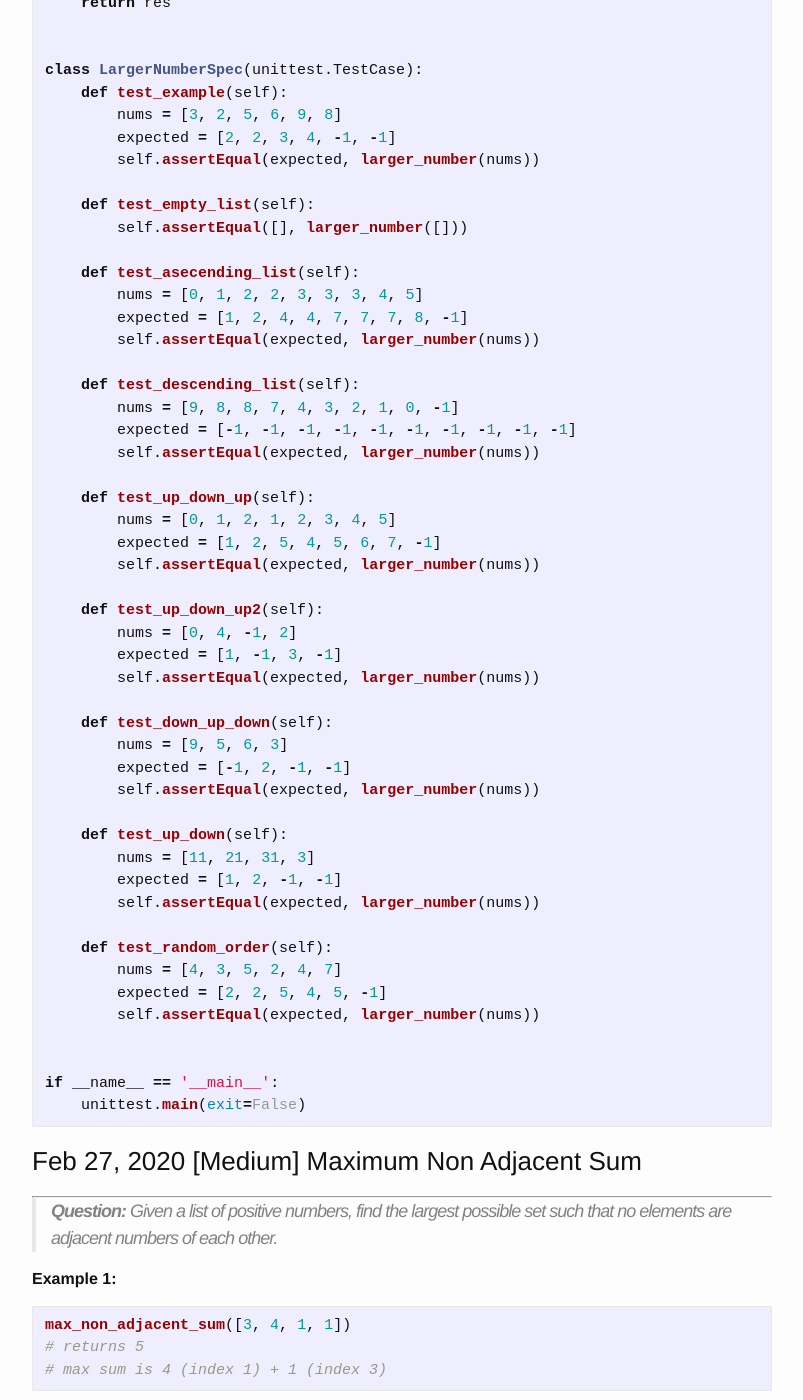
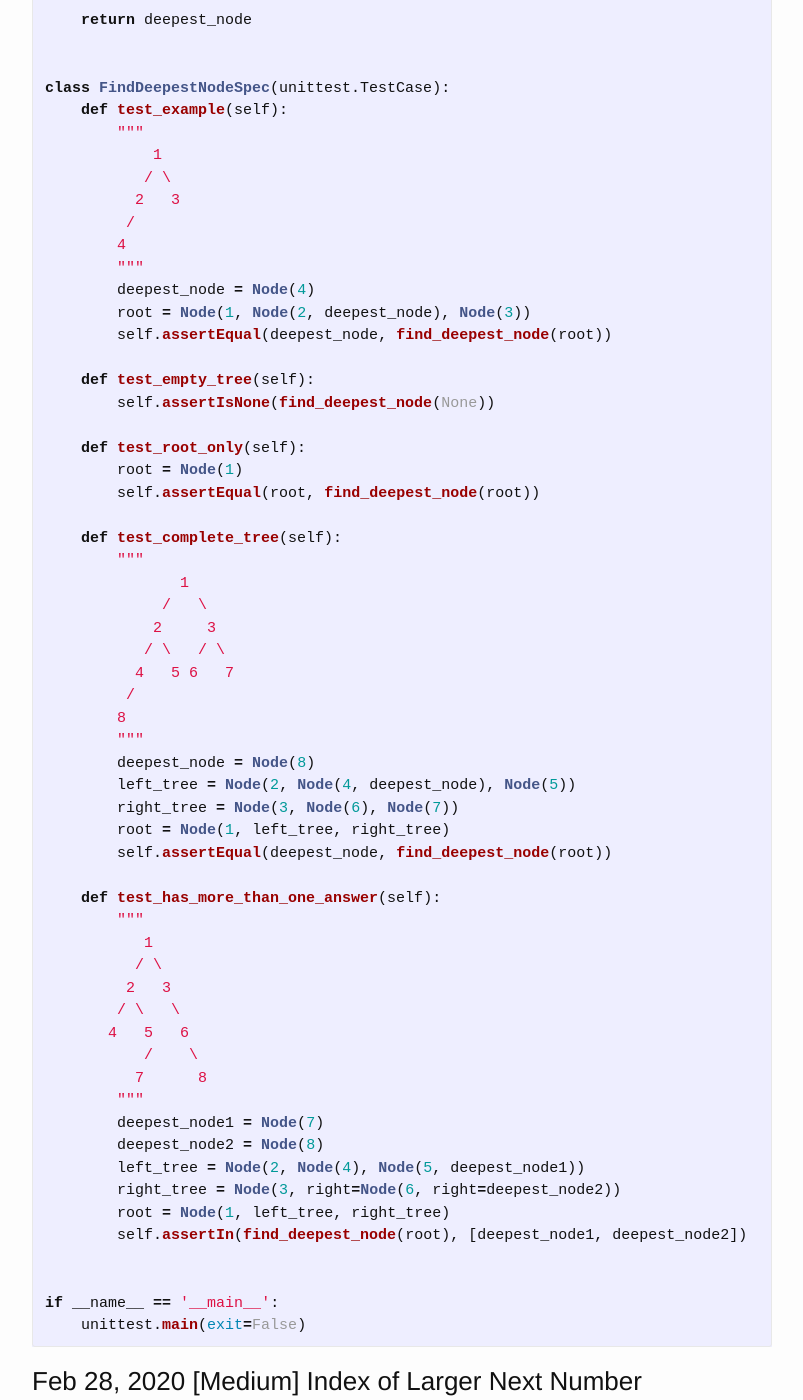
Before and after one commit to trsong/trsong.github.io, a Jekyll site: the page built from _posts/2020-02-01-DailyQuestionsFeb.md, in a window 1280 px wide and 1400 px high, scrolled down 2561 px. Shown: the whole window, without its empty margins (238-1041 px from the left). Built offline with Jekyll 4.4.1, drawn with Linux system fonts in a browser that asks for light colours; some of the changed text lies outside the part shown.

Commit message:
Add Solution to Feb 29 Question

````diff
--- a/_posts/2020-02-01-DailyQuestionsFeb.md
+++ b/_posts/2020-02-01-DailyQuestionsFeb.md
@@ -18,6 +18,22 @@ categories: Python/Java
 
 **Java Playground:** [https://repl.it/languages/java](https://repl.it/languages/java)
 
+
+### Mar 1, 2020 [Medium] Range Searching in a Sorted List
+---
+> **Question:** Given a sorted list with duplicates, and a target number n, find the range in which the number exists (represented as a tuple `(low, high)`, both inclusive. If the number does not exist in the list, return `(-1, -1)`).
+
+**Example 1:**
+```py
+search_range([1, 1, 3, 5, 7], 1)  # returns (0, 1)
+```
+
+**Example 2:**
+```py
+search_range([1, 2, 3, 4], 5)  # (-1, -1)
+```
+
+
 ### Feb 29, 2020 [Easy] Deepest Node in a Binary Tree
 ---
 > **Question:** You are given the root of a binary tree. Return the deepest node (the furthest node from the root).
@@ -30,6 +46,97 @@ categories: Python/Java
  /
 d
 The deepest node in this tree is d at depth 3.
+```
+
+**Solution with DFS:** [https://repl.it/@trsong/Deepest-Node-in-a-Binary-Tree](https://repl.it/@trsong/Deepest-Node-in-a-Binary-Tree)
+```py
+import unittest
+
+class Node(object):
+    def __init__(self, val, left=None, right=None):
+        self.val = val
+        self.left = left
+        self.right = right
+
+
+def find_deepest_node(root):
+    if not root:
+        return None
+
+    max_depth = 0
+    deepest_node = root
+    stack = [(root, 0)]
+
+    while stack:
+        cur, depth = stack.pop()
+        if depth > max_depth:
+            deepest_node = cur
+            max_depth = depth
+
+        if cur.left:
+            stack.append((cur.left, depth+1))
+        if cur.right:
+            stack.append((cur.right, depth+1))
+
+    return deepest_node
+
+
+class FindDeepestNodeSpec(unittest.TestCase):
+    def test_example(self):
+        """
+            1
+           / \
+          2   3
+         /
+        4
+        """
+        deepest_node = Node(4)
+        root = Node(1, Node(2, deepest_node), Node(3))
+        self.assertEqual(deepest_node, find_deepest_node(root))
+
+    def test_empty_tree(self):
+        self.assertIsNone(find_deepest_node(None))
+
+    def test_root_only(self):
+        root = Node(1)
+        self.assertEqual(root, find_deepest_node(root))
+
+    def test_complete_tree(self):
+        """
+               1
+             /   \
+            2     3
+           / \   / \
+          4   5 6   7
+         /
+        8
+        """
+        deepest_node = Node(8)
+        left_tree = Node(2, Node(4, deepest_node), Node(5))
+        right_tree = Node(3, Node(6), Node(7))
+        root = Node(1, left_tree, right_tree)
+        self.assertEqual(deepest_node, find_deepest_node(root))
+
+    def test_has_more_than_one_answer(self):
+        """
+           1
+          / \
+         2   3
+        / \   \
+       4   5   6
+           /    \
+          7      8
+        """
+        deepest_node1 = Node(7)
+        deepest_node2 = Node(8)
+        left_tree = Node(2, Node(4), Node(5, deepest_node1))
+        right_tree = Node(3, right=Node(6, right=deepest_node2))
+        root = Node(1, left_tree, right_tree)
+        self.assertIn(find_deepest_node(root), [deepest_node1, deepest_node2])
+
+
+if __name__ == '__main__':
+    unittest.main(exit=False)
 ```
 
 
````
